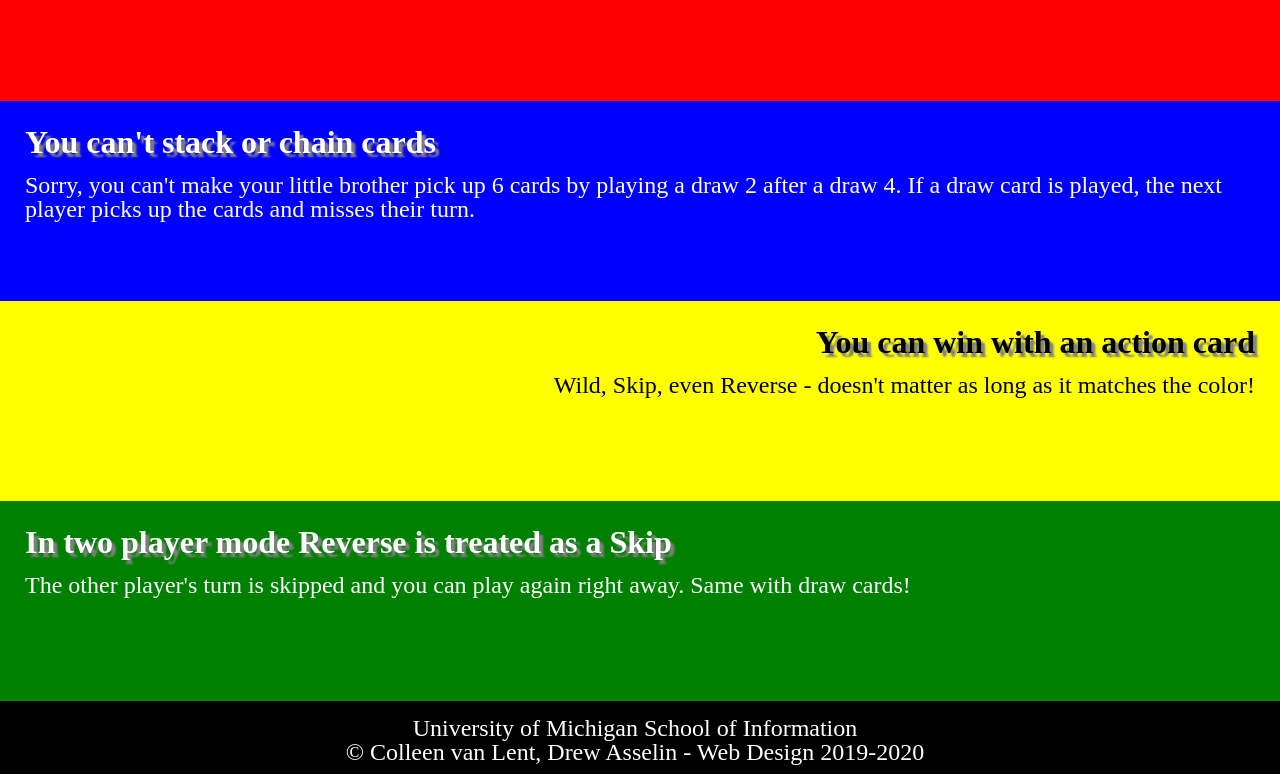
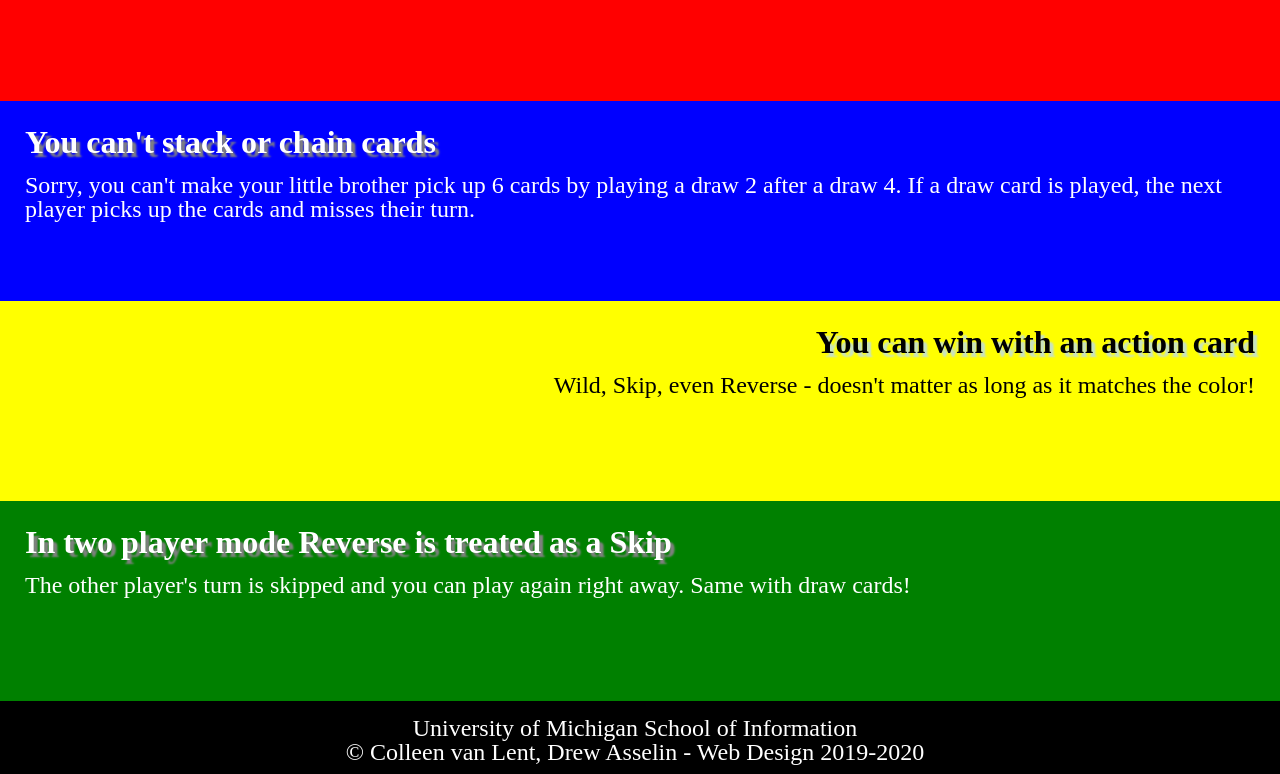
Before and after one commit to JordanDodson/homework2-2021, a plain HTML site: page index.html in a window 1280 px wide. Shown: the part 697-1471 px from the top of the page. Drawn offline with Linux system fonts and the light colour scheme.

Commit message:
changed yellow div text shadow

```diff
--- a/css/style.css
+++ b/css/style.css
@@ -67,7 +67,7 @@ img{
 #yellow h2{
 
     color: #000000;
-    text-shadow: 4px 4px 2px #808080;
+    text-shadow: 4px 4px 2px #c7e2c7;
 
 }
 
```
